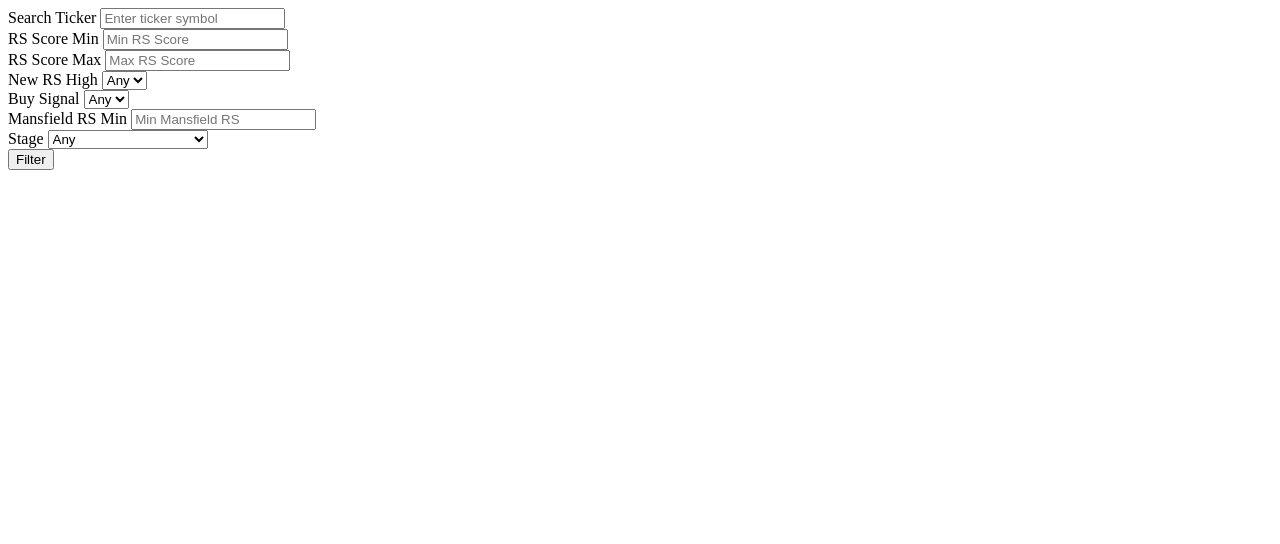
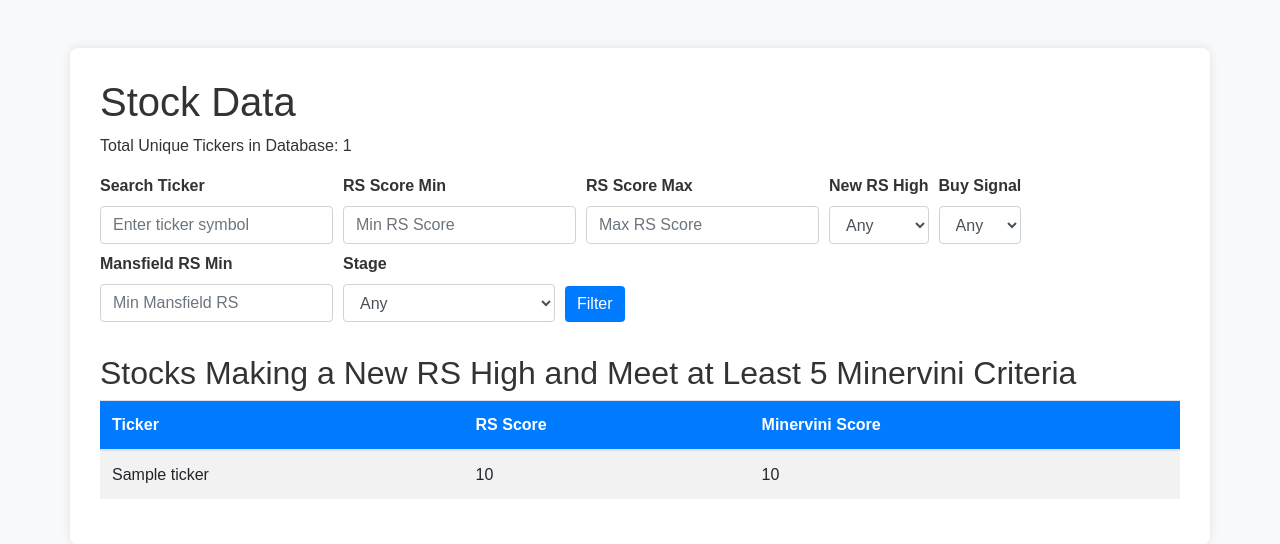
Before and after one commit to Pinger2024/stockapp, a Flask app: template templates/index.html in a window 1280 px wide. Shown: the top 544 px of the page. Run offline with Flask 3, Linux system fonts and the light colour scheme; the template is opened without the code that fills it: most values are stand-ins (such as "Sample title", 1, 10 or a date in 2020); some libraries are stand-ins or nearby versions.

Commit message:
Updated front-end code and added CSS/JS for improved UI

```diff
--- a/templates/index.html
+++ b/templates/index.html
@@ -1,12 +1,26 @@
+<!DOCTYPE html>
+<html lang="en">
+<head>
+    <meta charset="UTF-8">
+    <meta name="viewport" content="width=device-width, initial-scale=1.0">
+    <title>Stock Data</title>
+    <!-- Link to Bootstrap CSS -->
+    <link rel="stylesheet" href="https://stackpath.bootstrapcdn.com/bootstrap/4.5.2/css/bootstrap.min.css">
+    <!-- Link to custom CSS file -->
+    <link rel="stylesheet" href="{{ url_for('static', filename='styles/main.css') }}">
+</head>
+<body>
+    <div class="container mt-5">
+        <h1>Stock Data</h1>
+        <p>Total Unique Tickers in Database: {{ total_tickers }}</p>
+
+        <!-- Search Filter Form -->
         <form method="POST" action="/" class="mb-4">
             <div class="form-row align-items-center">
-        <!-- Ticker Search -->
                 <div class="col-auto">
                     <label for="ticker">Search Ticker</label>
                     <input type="text" class="form-control mb-2" id="ticker" name="ticker" placeholder="Enter ticker symbol">
                 </div>
-
-        <!-- RS Score Range -->
                 <div class="col-auto">
                     <label for="rs_score_min">RS Score Min</label>
                     <input type="number" class="form-control mb-2" id="rs_score_min" name="rs_score_min" placeholder="Min RS Score">
@@ -15,8 +29,6 @@
                     <label for="rs_score_max">RS Score Max</label>
                     <input type="number" class="form-control mb-2" id="rs_score_max" name="rs_score_max" placeholder="Max RS Score">
                 </div>
-
-        <!-- New RS High Filter -->
                 <div class="col-auto">
                     <label for="new_rs_high">New RS High</label>
                     <select class="form-control mb-2" id="new_rs_high" name="new_rs_high">
@@ -25,8 +37,6 @@
                         <option value="false">No</option>
                     </select>
                 </div>
-
-        <!-- Buy Signal Filter -->
                 <div class="col-auto">
                     <label for="buy_signal">Buy Signal</label>
                     <select class="form-control mb-2" id="buy_signal" name="buy_signal">
@@ -35,14 +45,10 @@
                         <option value="false">No</option>
                     </select>
                 </div>
-
-        <!-- Mansfield RS Min -->
                 <div class="col-auto">
                     <label for="mansfield_rs_min">Mansfield RS Min</label>
                     <input type="number" step="0.1" class="form-control mb-2" id="mansfield_rs_min" name="mansfield_rs_min" placeholder="Min Mansfield RS">
                 </div>
-
-        <!-- Stage Filter -->
                 <div class="col-auto">
                     <label for="stage">Stage</label>
                     <select class="form-control mb-2" id="stage" name="stage">
@@ -53,9 +59,47 @@
                         <option value="4">Stage 4 - Decline</option>
                     </select>
                 </div>
-
                 <div class="col-auto mt-auto">
                     <button type="submit" class="btn btn-primary mb-2">Filter</button>
                 </div>
             </div>
         </form>
+
+        <!-- Display Stocks Table -->
+        <h2>Stocks Making a New RS High and Meet at Least 5 Minervini Criteria</h2>
+        {% if rs_high_and_minervini_stocks and rs_high_and_minervini_stocks|length > 0 %}
+        <table class="table table-striped">
+            <thead>
+                <tr>
+                    <th>Ticker</th>
+                    <th>RS Score</th>
+                    <th>Minervini Score</th>
+                </tr>
+            </thead>
+            <tbody>
+                {% for stock in rs_high_and_minervini_stocks %}
+                <tr>
+                    <td>{{ stock['ticker'] }}</td>
+                    <td>{{ stock['rs_score'] | round(2) }}</td>
+                    <td>{{ stock['minervini_criteria']['minervini_score'] }}</td>
+                </tr>
+                {% endfor %}
+            </tbody>
+        </table>
+        {% if rs_high_and_minervini_more %}
+            <a href="/rs_high_and_minervini" class="btn btn-primary">View More</a>
+            <a href="/download_watchlist?type=rs_high_and_minervini" class="btn btn-secondary">Download Watchlist</a>
+        {% endif %}
+        {% else %}
+        <p>No stocks found.</p>
+        {% endif %}
+    </div>
+
+    <!-- Link to jQuery and Bootstrap JS -->
+    <script src="https://code.jquery.com/jquery-3.5.1.slim.min.js"></script>
+    <script src="https://cdn.jsdelivr.net/npm/@popperjs/core@2.9.3/dist/umd/popper.min.js"></script>
+    <script src="https://stackpath.bootstrapcdn.com/bootstrap/4.5.2/js/bootstrap.min.js"></script>
+    <!-- Link to custom JS file -->
+    <script src="{{ url_for('static', filename='scripts/main.js') }}"></script>
+</body>
+</html>
```
Lines whose indentation alone changed are shown as unchanged.
